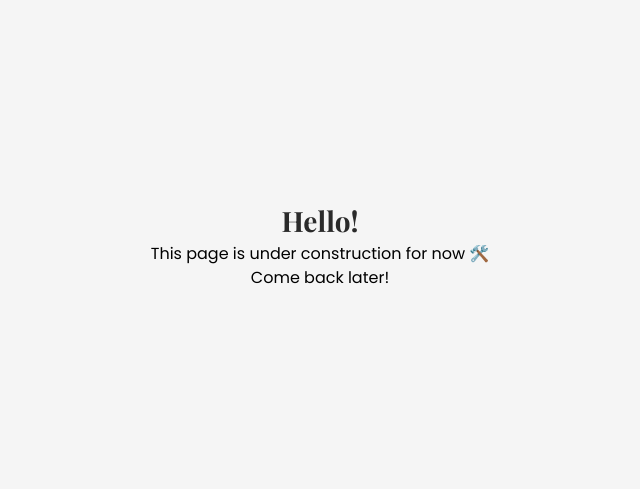
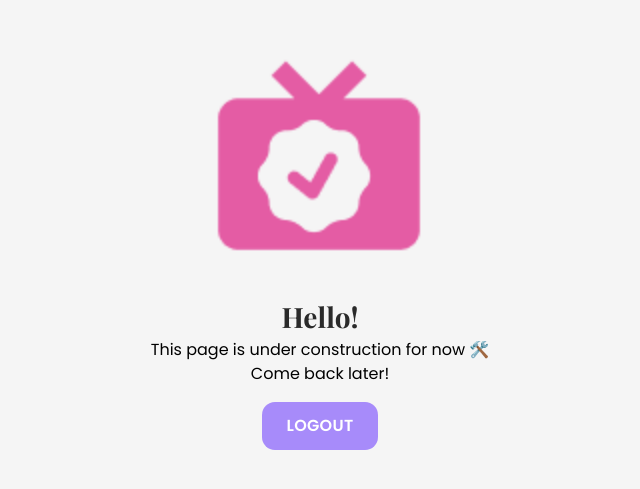
Before and after one commit to claireszt/tv-tracker, a Next.js app: page /dashboard in a window 1280 px wide. Shown: the part 159-648 px from the top of the page, without its empty margins (320-960 px from the left). Built offline with nearby package versions, Linux system fonts and the light colour scheme.

Commit message:
feature(auth): logout button on dashboard

```diff
--- a/src/app/dashboard/page.tsx
+++ b/src/app/dashboard/page.tsx
@@ -1,11 +1,22 @@
+"use client"; // Ensures this runs in the client side
+
+import Button from "@/components/ui/Button";
+import Logo from "@/components/ui/Logo";
+import { signOut } from "next-auth/react";
+
 export default function Dashboard() {
   return (
-    <div className="min-h-screen flex flex-col items-center justify-center bg-light-background dark:bg-dark-background">
-      <h1 className="mt-2 text-3xl font-bold text-light-text dark:text-dark-text font-heading">
-        Hello!
-      </h1>
-      <p>This page is under construction for now 🛠️</p>
-      <p>Come back later!</p>
+    <div className="min-h-screen flex flex-col items-center justify-center gap-4 bg-light-background dark:bg-dark-background">
+      <div className="flex flex-col items-center justify-center">
+        <Logo />
+        <h1 className="mt-2 text-3xl font-bold text-light-text dark:text-dark-text font-heading">
+          Hello!
+        </h1>
+        <p>This page is under construction for now 🛠️</p>
+        <p>Come back later!</p>
+      </div>
+      {/* Logout Button */}
+      <Button text="Logout" onClick={() => signOut({ callbackUrl: "/auth/signin" })} />
     </div>
   );
 }
--- a/src/app/page.tsx
+++ b/src/app/page.tsx
@@ -5,9 +5,9 @@ import { redirect } from "next/navigation";
 export default async function Home() {
   const session = await getServerSession(authOptions);
 
-  if (!session) {
-    redirect("/auth/signin"); // Redirect only if user is NOT logged in
+  if (session) {
+    redirect("/dashboard"); // ✅ Redirect authenticated users to Dashboard
+  } else {
+    redirect("/auth/signin"); // ✅ Redirect unauthenticated users to Sign In
   }
-
-  return <div>Welcome to TV Tracker</div>;
 }
```
Also changed, not shown: 1 other file (tests, documents, lock files or other folders).
